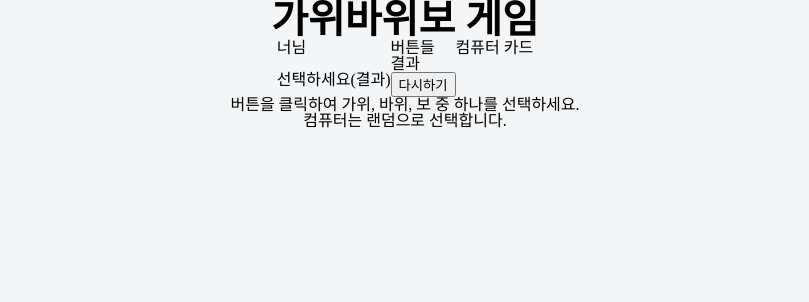
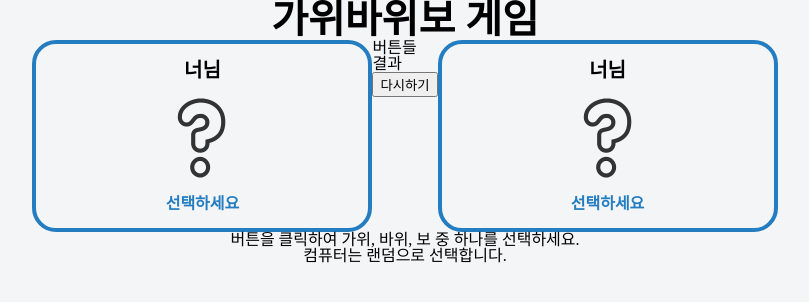
Before and after one commit to yyeonkim/ureca-rock-sicssors-paper, a React (Vite) app: page / in a window 1280 px wide. Shown: the top 302 px of the page, without its empty margins (235-1044 px from the left). Built offline with nearby package versions, Linux system fonts and the light colour scheme.

Commit message:
style: 카드 컴포넌트 스타일 정의

```diff
--- a/src/App.jsx
+++ b/src/App.jsx
@@ -1,21 +1,20 @@
+import Card from "./components/Card.jsx";
+import styles from "./css/App.module.css";
+
 function App() {
   return (
     <>
       <header>
         <h1>가위바위보 게임</h1>
       </header>
-      <main className="mw">
-        <div>
-          <h1>너님</h1>
-          <img src="" alt="" />
-          <p>선택하세요(결과)</p>
-        </div>
+      <main className={styles.mw}>
+        <Card />
         <section>
           <div>버튼들</div>
           <p>결과</p>
           <button>다시하기</button>
         </section>
-        <div>컴퓨터 카드</div>
+        <Card />
       </main>
       <footer>
         <p>
--- a/src/components/Card.jsx
+++ b/src/components/Card.jsx
@@ -1,7 +1,15 @@
 import React from "react";
+import questionMark from "../assets/questionmark.png";
+import styles from "../css/Card.module.css";
 
 function Card() {
-  return <div>Card</div>;
+  return (
+    <div className={styles.card}>
+      <h1>너님</h1>
+      <img src={questionMark} alt="" />
+      <p>선택하세요</p>
+    </div>
+  );
 }
 
 export default Card;
--- a/src/css/App.module.css
+++ b/src/css/App.module.css
@@ -0,0 +1,5 @@
+.mw {
+  max-width: 768px;
+  margin: 0 auto;
+  width: calc(100% - var(--gap-32));
+}
--- a/src/css/Card.module.css
+++ b/src/css/Card.module.css
@@ -0,0 +1,24 @@
+.card {
+  border: 4px solid var(--blue-100);
+  border-radius: 2.4rem;
+  display: flex;
+  flex-direction: column;
+  align-items: center;
+  gap: 0.8rem;
+  padding: 1.6rem;
+  width: 30rem;
+}
+
+.card h1 {
+  font-weight: 700;
+  font-size: 2rem;
+}
+
+.card p {
+  color: var(--blue-100);
+  font-weight: 600;
+}
+
+.card img {
+  width: 10rem;
+}
```
